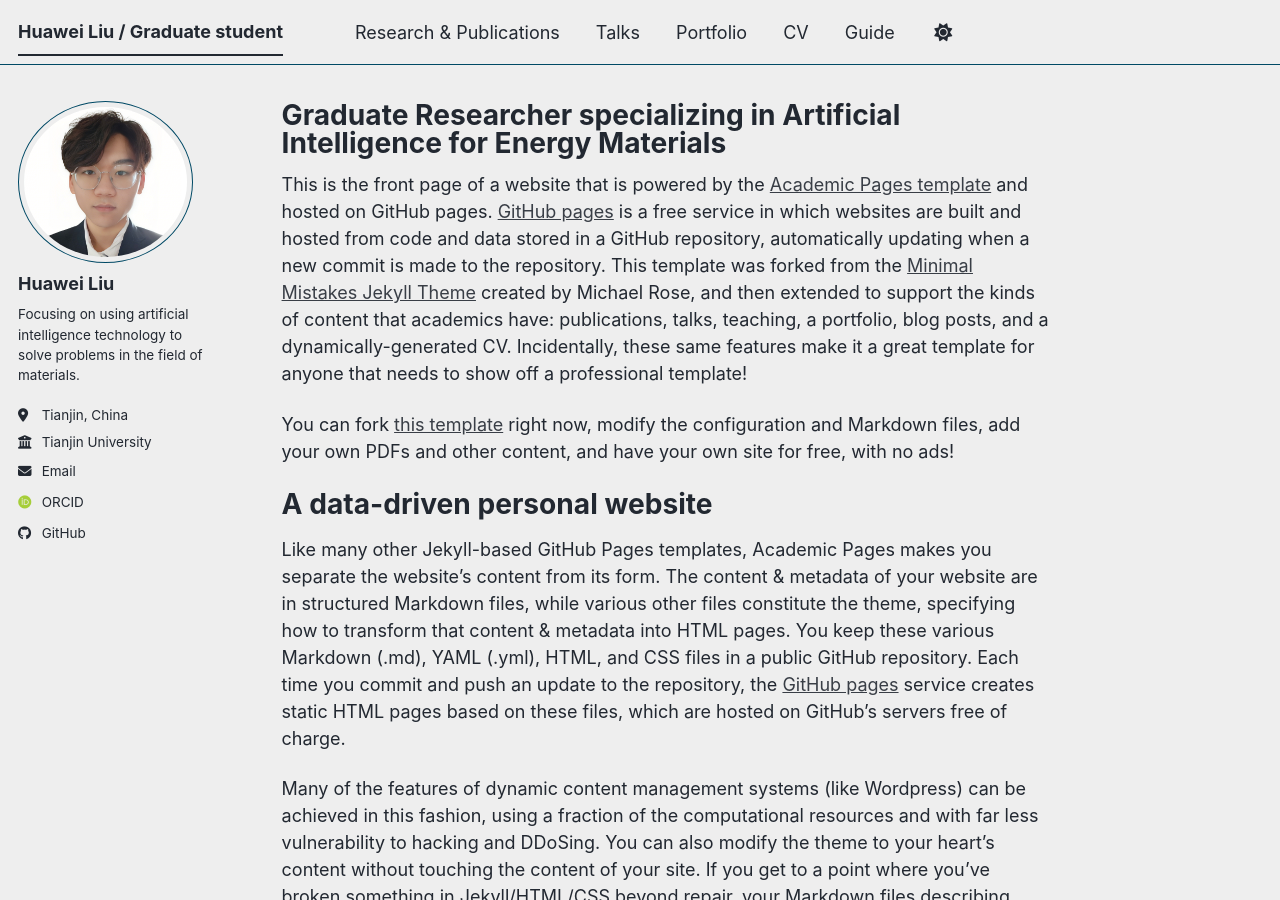
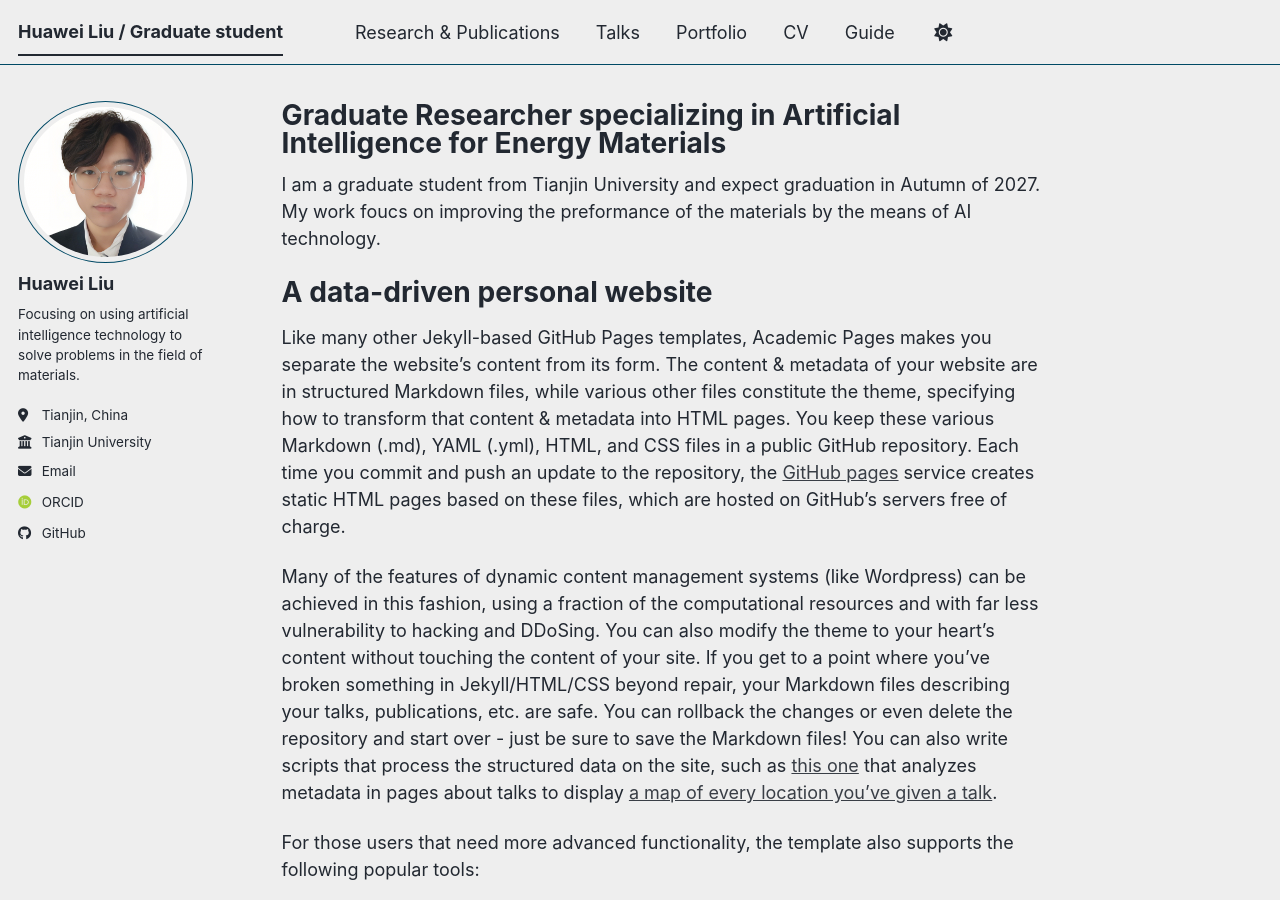
Before and after one commit to erweixi/erweixi.github.io, a Jekyll site: the page built from _pages/about.md, in a window 1280 px wide and 900 px high. Built offline with Jekyll 4.4.1, drawn with Linux system fonts in a browser that asks for light colours; some web fonts are replaced; a script bundle is joined from its source files by our own code; library files that are not in the unit come from our copies.

Commit message:
改了一下开头

```diff
--- a/_pages/about.md
+++ b/_pages/about.md
@@ -7,9 +7,8 @@
   - /about.html
 ---
 
-This is the front page of a website that is powered by the [Academic Pages template](https://github.com/academicpages/academicpages.github.io) and hosted on GitHub pages. [GitHub pages](https://pages.github.com) is a free service in which websites are built and hosted from code and data stored in a GitHub repository, automatically updating when a new commit is made to the repository. This template was forked from the [Minimal Mistakes Jekyll Theme](https://mmistakes.github.io/minimal-mistakes/) created by Michael Rose, and then extended to support the kinds of content that academics have: publications, talks, teaching, a portfolio, blog posts, and a dynamically-generated CV. Incidentally, these same features make it a great template for anyone that needs to show off a professional template!
 
- You can fork [this template](https://github.com/academicpages/academicpages.github.io) right now, modify the configuration and Markdown files, add your own PDFs and other content, and have your own site for free, with no ads!
+I am a graduate student from Tianjin University and expect graduation in Autumn of 2027. My work foucs on improving the preformance of the materials by the means of AI technology.
 
 A data-driven personal website
 ======
```
